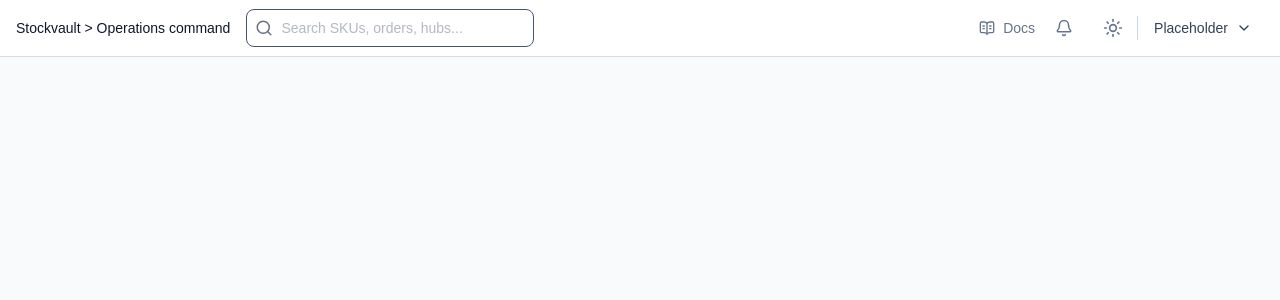
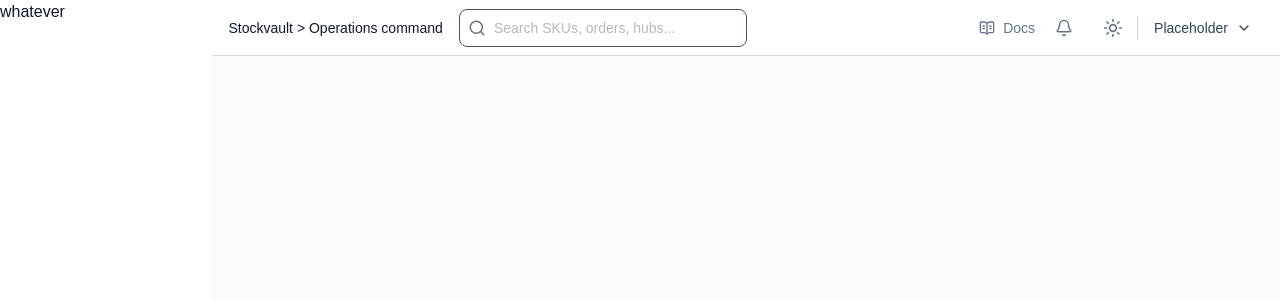
Before and after one commit to itsToufik/stock-vault, a Next.js app: page / in a window 1280 px wide. Shown: the top 300 px of the page. Built offline with nearby package versions, Linux system fonts and the light colour scheme.

Commit message:
Added a side navigation

```diff
--- a/src/app/globals.css
+++ b/src/app/globals.css
@@ -74,6 +74,8 @@ body {
     display: flex;
     align-items: center;
     justify-content: space-between;
+    width: 100%;
+    height: 3.5rem;
     padding-inline: 1rem;
     padding-block: 0.5rem;
     column-gap: 1rem;
--- a/src/app/layout.tsx
+++ b/src/app/layout.tsx
@@ -3,6 +3,7 @@ import { Geist, Geist_Mono } from "next/font/google";
 
 import "./globals.css";
 import TopNav from "../lib/components/top-nav";
+import SideNav from "../lib/components/side-nav";
 
 import { ThemeProvider } from "next-themes";
 
@@ -26,7 +27,11 @@ export default function RootLayout({ children }: LayoutProps<"/">) {
         <html lang="en" className={`${geistSans.variable} ${geistMono.variable}`} suppressHydrationWarning>
             <body>
                 <ThemeProvider attribute="class" defaultTheme="light" enableSystem>
-                    <TopNav />
+                    <div className="flex min-h-screen w-full">
+                        <SideNav />
+                        <TopNav />
+                    </div>
+
                     {children}
                 </ThemeProvider>
             </body>
--- /dev/null
+++ b/src/lib/components/side-nav.tsx
@@ -0,0 +1,13 @@
+"use client";
+
+import { useState } from "react";
+
+export default function SideNav() {
+    const [isOpen, setIsOpen] = useState(true);
+
+    return (
+        <div className={`${isOpen ? "w-64" : "w-16"} min-h-screen bg-(--foreground) transition-all duration-300`}>
+            <span>whatever</span>
+        </div>
+    )
+}
```
